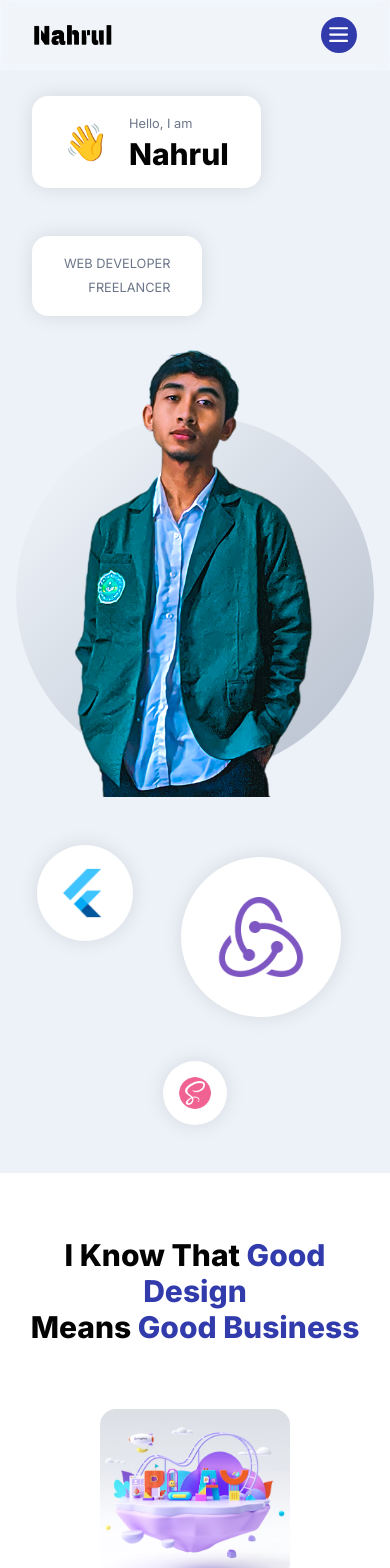
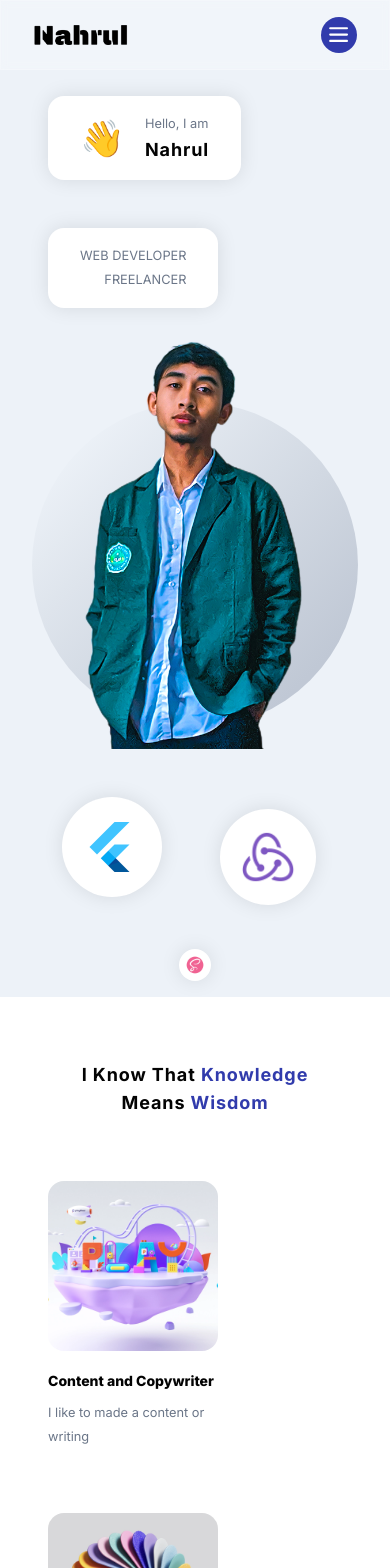
Before and after one commit to nahrulk/nahrulisme-v2, a Next.js app: page / in a window 390 px wide. Shown: the top 1568 px of the page. Built offline with nearby package versions, Linux system fonts and the light colour scheme.

Commit message:
Perbaikan view dan dummy data

```diff
--- a/app/globals.css
+++ b/app/globals.css
@@ -1,9 +1,16 @@
 @tailwind base;
 @tailwind components;
 @tailwind utilities;
+@import url("https://fonts.googleapis.com/css2?family=DM+Sans:ital,opsz,wght@0,9..40,100..1000;1,9..40,100..1000&family=Poppins:ital,wght@0,100;0,200;0,300;0,400;0,500;0,600;0,700;0,800;0,900;1,100;1,200;1,300;1,400;1,500;1,600;1,700;1,800;1,900&display=swap");
+
+
+@theme {
+  --font-base: "DM Sans", sans-serif;
+}
 
 @layer base {
   :root {
+    --font-base: "DM Sans", sans-serif;
     --background: 0 0% 100%;
     --foreground: 222.2 84% 4.9%;
 
@@ -99,7 +106,7 @@
   /* Start of APP.css */
 
   .app {
-    @apply bg-[var(--primary-color)];
+    @apply bg-[var(--primary-color)] font-[var(--font-base)];
   }
 
   .app__whitebg {
@@ -131,7 +138,7 @@
   }
 
   .head-text {
-    @apply md:text-4xl text-3xl font-extrabold text-center text-[var(--black-color)] capitalize;
+    @apply xl:text-4xl text-lg font-bold text-center text-[var(--black-color)] capitalize tracking-wider;
   }
 
   .head-text span {
@@ -139,11 +146,11 @@
   }
 
   .p-text {
-    @apply text-[0.8rem] text-left text-[var(--gray-color)] leading-6 2xl:text-2xl;
+    @apply text-[0.8rem] text-left text-[var(--gray-color)] leading-6 ;
   }
 
   .bold-text {
-    @apply text-sm md:text-base font-extrabold text-[var(--black-color)] 2xl:text-3xl;
+    @apply text-sm md:text-base font-extrabold text-[var(--black-color)] ;
   }
 
   .app__social {
@@ -178,12 +185,12 @@
   }
 
   .app__navbar-logo {
-    @apply flex justify-start items-center;
+    @apply flex justify-start items-center h-5 w-24;
   }
 
-  .app__navbar-logo img {
-    @apply w-20 h-5 2xl:w-44 2xl:h-5;
-  }
+  /* .app__navbar-logo img {
+    @apply w-20 2xl:w-44 ;
+  } */
 
   .app__navbar-links {
     @apply hidden md:flex flex-1 justify-center items-center list-none list-image-none;
@@ -242,15 +249,15 @@
   }
 
   .app__profiles {
-    @apply flex justify-center items-center flex-wrap mt-8;
+    @apply flex justify-start items-start flex-wrap mt-8;
   }
 
   .app__profile-item {
-    @apply w-[190px] flex justify-start items-start flex-col m-8 2xl:w-[370px] 2xl:my-8 2xl:mx-16;
+    @apply w-[170px] flex justify-start items-start flex-col m-8 2xl:w-[220px] 2xl:my-8 2xl:mx-16;
   }
 
   .app__profile-item img {
-    @apply w-full h-[170px] rounded-2xl object-cover 2xl:h-[320px];
+    @apply w-full h-[170px] rounded-2xl object-cover 2xl:h-[220px];
   }
 
   /* End of About.css */
@@ -270,15 +277,15 @@
   }
 
   .app__header {
-    @apply pt-24 px-4 pb-8 flex flex-col lg:flex-row lg:px-8 md:pb-0  h-full w-full flex-1;
+    @apply pt-24 px-8 pb-0 flex flex-col xl:flex-row xl:px-8 md:pb-0  h-full w-full flex-1;
   }
 
   .app__header-info {
-    @apply w-full lg:w-auto mr-0 md:my-0 mx-8 h-full items-start justify-start flex-col flex flex-[0.65];
+    @apply w-full xl:w-auto mr-0 md:my-0 mx-8 h-full items-start justify-start flex-col flex flex-[0.65];
   }
 
   .app__header-badge {
-    @apply justify-start items-start lg:justify-end lg:items-end flex-col flex w-full;
+    @apply justify-start items-start  flex-col flex w-full;
   }
 
   .app__header-badge span {
@@ -299,7 +306,7 @@
   }
 
   .app__header-circles {
-    @apply w-full flex flex-row flex-wrap ml-0 lg:flex-col lg:flex-nowrap lg:w-auto lg:ml-4 justify-evenly flex-[0.75] items-start h-full;
+    @apply w-full flex flex-row flex-wrap ml-0 xl:flex-col xl:flex-nowrap xl:w-auto xl:ml-4 justify-evenly flex-[0.75] items-start h-full;
   }
 
   .app__header-circles div {
@@ -313,15 +320,15 @@
   /*  circles with different height & width */
 
   .app__header-circles div:nth-child(1) {
-    @apply w-24 h-24 2xl:w-48 2xl:h-48;
+    @apply w-[100px] h-[100px] 2xl:w-[200px] 2xl:h-[200px];
   }
 
   .app__header-circles div:nth-child(2) {
-    @apply w-40 h-40 m-7 2xl:w-96 2xl:h-96;
+    @apply w-24 h-24 m-7 2xl:w-72 2xl:h-72;
   }
 
   .app__header-circles div:nth-child(3) {
-    @apply w-16 h-16 2xl:w-40 2xl:h-40;
+    @apply w-8 h-8 2xl:w-28 2xl:h-28;
   }
 
   .app__header-img {
@@ -493,11 +500,11 @@
   }
 
   .app__work-portfolio .app__work-item {
-    @apply w-full m-4 2xl:w-[470px] 2xl:p-5 2xl:rounded-xl hover:shadow-[0_0_25px_0_rgba(0,0,0,0.2)] md:w-64 flex flex-col md:m-8 p-4 rounded-lg bg-white text-black cursor-pointer transition-all ease-in;
+    @apply w-full m-4 hover:shadow-[0_0_25px_0_rgba(0,0,0,0.2)] md:w-64 flex flex-col md:m-8 p-4 rounded-lg bg-white text-black cursor-pointer transition-all ease-in;
   }
 
   .app__work-img {
-    @apply 2xl:h-80 h-56 w-full relative;
+    @apply  h-56 w-full relative;
   }
 
   .app__work-img img {
--- a/app/layout.tsx
+++ b/app/layout.tsx
@@ -6,8 +6,8 @@ import { Inter } from "next/font/google";
 const inter = Inter({ subsets: ["latin"] });
 
 export const metadata: Metadata = {
-  title: "Create Next App",
-  description: "Generated by create next app",
+  title: "Hy! I'm Nahrul K",
+  description: "I am confident that my skills and professional background are an excellent match for your team. You can find more details in my profile.",
 };
 
 export default function RootLayout({
--- a/constant/listData.ts
+++ b/constant/listData.ts
@@ -46,23 +46,23 @@ export const testimonial = [
 
 export const abouts = [
   {
-    title: "Web Development",
-    description: "This is web i develop",
+    title: "Content and Copywriter",
+    description: "I like to made a content or writing",
     imgUrl: localImagesList.about01,
   },
   {
-    title: "Web Development",
-    description: "This is web i develop",
+    title: "Frontend Web Developers",
+    description: "i'm a juniow web developer. i always learn",
     imgUrl: localImagesList.about02,
   },
   {
-    title: "Web Development",
-    description: "This is web i develop",
+    title: "Leadership and Teamwork",
+    description: "i have experience at organisation and awardee of Bank Indonesia Schoolarship",
     imgUrl: localImagesList.about03,
   },
   {
-    title: "Web Development",
-    description: "This is web i develop",
+    title: "Photo and Videografy",
+    description: "I have experience as a media division for some years",
     imgUrl: localImagesList.about04,
   },
 ];
@@ -145,61 +145,54 @@ export const worksDummy = [
 export const skillList = [
   {
     name: "HTML",
-    bgColor: "#2196F3", // Material Blue
+    bgColor: "#d8f999", // Material Blue
     icon: localImagesList.html,
   },
   {
     name: "CSS",
-    bgColor: "#FFC107", // Material Amber
+    bgColor: "#dcfce7", // Material Amber
     icon: localImagesList.css,
   },
   {
     name: "Javascript",
-    bgColor: "#4CAF50", // Material Green
+    bgColor: "#fef9c2", // Material Green
     icon: localImagesList.javascript,
   },
   {
     name: "MUI",
-    bgColor: "#E91E63", // Material Pink
+    bgColor: "#ffe2e2", // Material Pink
     icon: localImagesList.mu5,
   },
   {
     name: "React",
-    bgColor: "#FF5722", // Material Light Blue
+    bgColor: "#dff2fe", // Material Light Blue
     icon: localImagesList.react,
   },
   {
     name: "Git",
-    bgColor: "#03A9F4", // Material Deep Orange
+    bgColor: "#e0e7ff", // Material Deep Orange
     icon: localImagesList.git,
   },
+
 ];
 
 export const experienceList = [
   {
-    year: "2020",
+    year: "2025",
     works: [
       {
-        name: "Senior Frontend Developer",
-        company: "eCommerce Co.",
-      },
-      {
-        name: "Product Designer",
-        company: "InnoTech Startups",
+        name: "Technical Support",
+        company: "PARKEE",
       },
     ],
   },
   {
-    year: "2021",
+    year: "2024",
     works: [
       {
-        name: "Lead Frontend Developer",
-        company: "Tech Innovations Ltd.",
-      },
-      {
-        name: "Web Designer",
-        company: "PixelPerfect Creations",
-      },
+        name: "IT Assistant",
+        company: "Easybook",
+      }
     ],
   },
 ];
--- a/container/About.tsx
+++ b/container/About.tsx
@@ -8,8 +8,8 @@ const About = () => {
   return (
     <>
       <h2 className="head-text">
-        I Know that <span>Good Design</span> <br />
-        means <span>Good Business</span>
+        I Know that <span>Knowledge</span> <br />
+        means <span>Wisdom</span>
       </h2>
 
       <div className="app__profiles">
@@ -25,8 +25,7 @@ const About = () => {
             <Image
               src={about.imgUrl}
               alt={about.title}
-              width={500}
-              height={500}
+
             />
             <h2 className="bold-text" style={{ marginTop: 20 }}>
               {about.title}
--- a/container/Header.tsx
+++ b/container/Header.tsx
@@ -16,7 +16,7 @@ const scaleVariants = {
 
 const Header = () => {
   return (
-    <div className="app__header  flex app__flex">
+    <div className="app__header app__flex">
       <motion.div
         whileInView={{ x: [-100, 0], opacity: [0, 1] }}
         transition={{ duration: 0.5 }}
--- a/tailwind.config.ts
+++ b/tailwind.config.ts
@@ -15,6 +15,7 @@ module.exports = {
       padding: "2rem",
       screens: {
         "2xl": "1400px",
+        "lg": "1200px"
       },
     },
     extend: {
```
Also changed, not shown: 1 other file (tests, documents, lock files or other folders).
